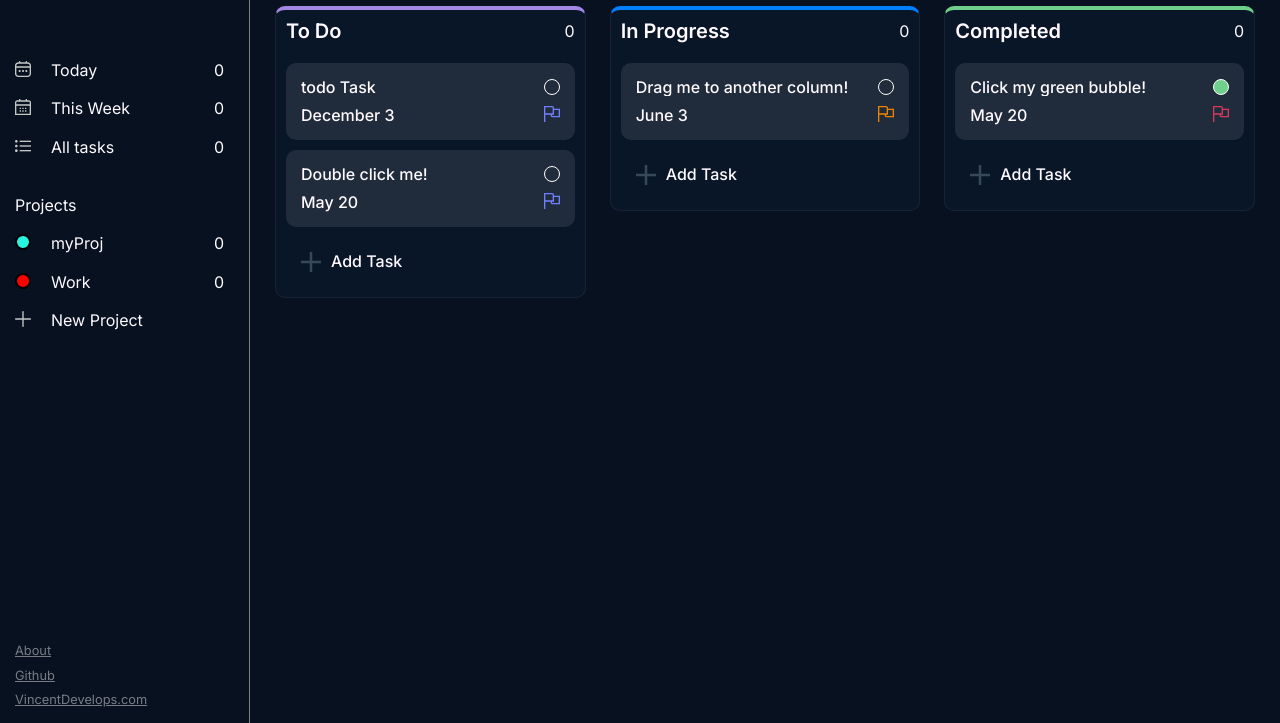
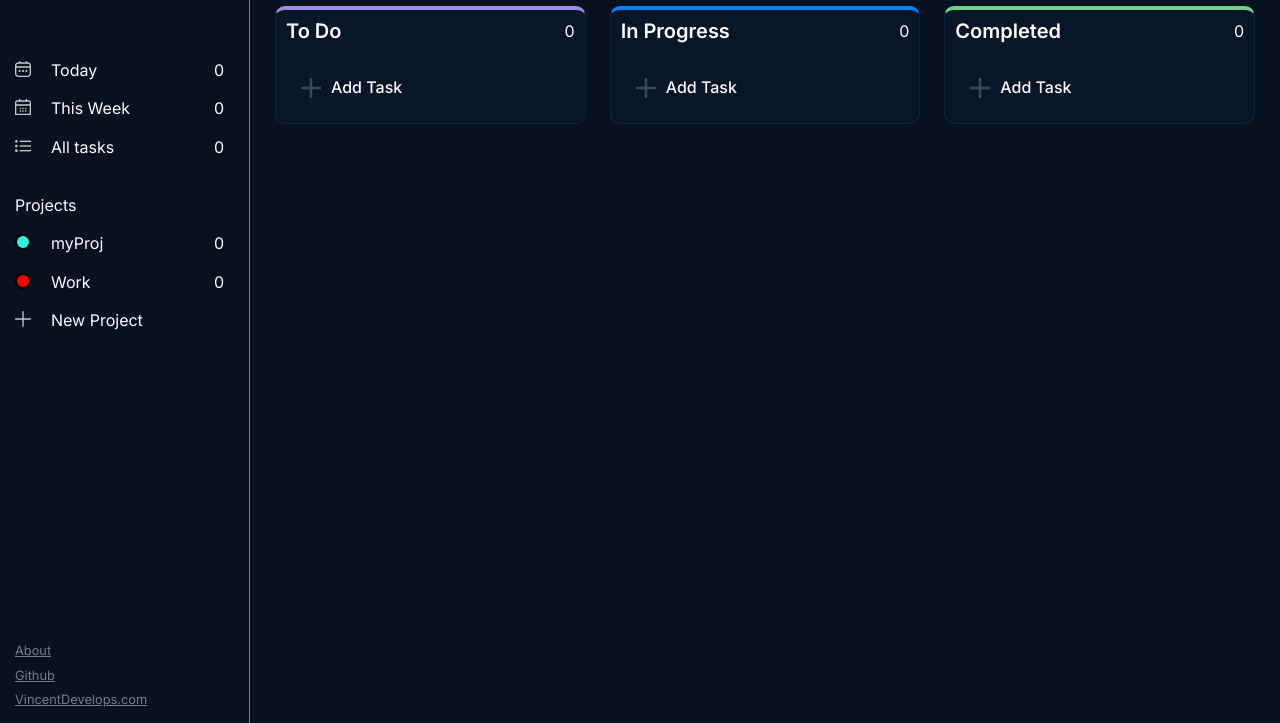
Before and after one commit to VincentDevelops/todo-list, a website built with webpack: page src/index.html in a window 1280 px wide. Shown: the part 77-800 px from the top of the page. Built offline with nearby package versions, Linux system fonts and the light colour scheme.

Commit message:
all folders added

```diff
--- /dev/null
+++ b/src/components/renderProjectTasks.js
@@ -0,0 +1,29 @@
+
+export function renderProjectTasks(project) {
+    const todoCol = document.querySelector(`[data-list-type="todo"]`);
+    const progCol = document.querySelector(`[data-list-type="progress"]`);
+    const compCol = document.querySelector(`[data-list-type="completed"]`);
+
+    todoCol.querySelectorAll(".project-view__task")
+        .forEach(task => task.remove());
+
+    progCol.querySelectorAll(".project-view__task")
+        .forEach(task => task.remove());
+
+    compCol.querySelectorAll(".project-view__task")
+        .forEach(task => task.remove());
+
+    if (project.getTodoList().size > 0)
+        for (const task of project.getTodoList())
+            todoCol.append(taskRenderer(task));
+
+
+    if (project.getProgressList().size > 0)
+        for (const task of project.getProgressList())
+            progCol.append(taskRenderer(task))
+
+
+    if (project.getCompletedList().size > 0)
+        for (const task of project.getCompletedList())
+            compCol.append(taskRenderer(task));
+}
--- a/src/index.html
+++ b/src/index.html
@@ -124,7 +124,7 @@
                                     </div>
                                 </button>
                             </li>
-                            <li class="project-view__task">
+                            <li class="project-view__task-addition">
                                 <button class="project-view__task-button project-view__new-task-button">
                                     <img src="./assets/icons/fi-bs-plus.svg" alt="new task button"
                                         class="project-view__task-icon">
@@ -138,7 +138,7 @@
                             <h3 class="project-view__column-title">In Progress</h3>
                             <data value="0" class="project-view__column-count">0</data>
                         </div>
-                        <ul class="project-view__task-list">
+                        <ul class="project-view__task-list" data-list-type="progress">
                             <li class="project-view__task">
                                 <button class="project-view__task-button">
                                     <div class="project-view__task-main">
@@ -152,7 +152,7 @@
                                     </div>
                                 </button>
                             </li>
-                            <li class="project-view__task">
+                            <li class="project-view__task-addition">
                                 <button class="project-view__task-button project-view__new-task-button">
                                     <img src="./assets/icons/fi-bs-plus.svg" alt="new task button"
                                         class="project-view__task-icon">
@@ -166,7 +166,7 @@
                             <h3 class="project-view__column-title">Completed</h3>
                             <data value="0" class="project-view__column-count">0</data>
                         </div>
-                        <ul class="project-view__task-list">
+                        <ul class="project-view__task-list" data-list-type="completed">
                             <li class="project-view__task">
                                 <button class="project-view__task-button">
                                     <div class="project-view__task-main">
@@ -181,7 +181,7 @@
                                     </div>
                                 </button>
                             </li>
-                            <li class="project-view__task">
+                            <li class="project-view__task-addition">
                                 <button class="project-view__task-button project-view__new-task-button">
                                     <img src="./assets/icons/fi-bs-plus.svg" alt="new task button"
                                         class="project-view__task-icon">
--- a/src/index.js
+++ b/src/index.js
@@ -10,7 +10,7 @@ import { task } from "./models/task.js"
 import { project } from "./models/project.js"
 import { taskRenderer } from "./components/TaskRenderer.js";
 import { projectRenderer } from "./components/projectRenderer.js";
-
+import { renderProjectTasks } from "./components/renderProjectTasks.js";
 
 const myProj = project("myProj");
 
@@ -60,3 +60,6 @@ projectSidebar.prepend(projectL);
 
 console.log(projectSidebar);
 console.log(projectL);
+
+
+renderProjectTasks(myProj);
```
Also changed, not shown: src/controllers/appController.js (added, +10 -0 lines).
